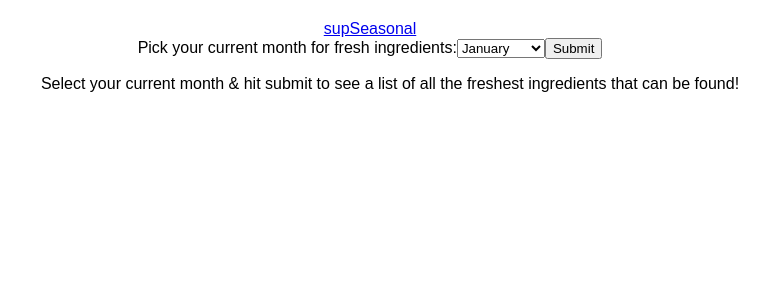
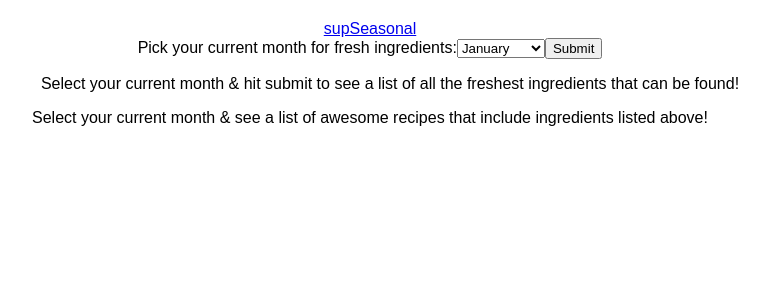
Before and after one commit to reidpd/supSeasonal-IvoRe-React, a React (Create React App) app: page / in a window 1280 px wide. Shown: the top 300 px of the page, without its empty margins (270-1039 px from the left). Built offline with nearby package versions, Linux system fonts and the light colour scheme; what redux-promise-middleware would draw is missing.

Commit message:
added recipe functionality, still needs styling

```diff
--- a/src/components/MonthDropdown.js
+++ b/src/components/MonthDropdown.js
@@ -42,6 +42,7 @@ class MonthDropdown extends React.Component {
     console.log('src/components/MonthDropdown/handleSubmit');
     event.preventDefault();
     this.props.getIngredients(this.props.currentSelectedMonth);
+    this.props.getRecipes(this.props.currentSelectedMonth);
   }
 
   render() {
--- a/src/components/RecipesList.js
+++ b/src/components/RecipesList.js
@@ -1,37 +1,70 @@
-import React from 'react';
+import React, { Component } from 'react';
 import { connect } from 'react-redux';
+import { bindActionCreators } from 'redux';
 import { setMonth, getRecipes } from '../actions';
-// import { bindActionCreators } from 'redux';
 
 // import {ListGroup, ListGroupItem} from 'react-bootstrap';
 
 const _renderRecipes = (recipes) => {
-  console.log(recipes);
-  if (recipes.length === 0) { return (<div>No recipes here!</div>) } else {
-    return recipes.recipes.map((item) => {
-      return <li>{/* recipe info */}</li>
-    });
+  console.log('src/components/RecipesList/_renderRecipes');
+  if (recipes.length === 0) {
+    return 'Select your current month & see a list of awesome recipes that include ingredients listed above!'
+  } else {
+    console.log('src/components/RecipesList/_renderRecipes/length>0');
+    return recipes.map((item) => {
+      return <div>
+        <img src={item.image} />
+        <header>{item.title}</header>
+        <div>{item.servings}</div>
+        <div>{item.readyInMinutes}</div>
+        <div>
+          <ul>
+            {_renderRecipeExtendedIngredients(item.extendedIngredients)}
+          </ul>
+        </div>
+        <div>
+          {item.instructions}
+        </div>
+      </div>
+    })
   }
 }
 
+const _renderRecipeExtendedIngredients = (ingredients) => {
+  return ingredients.map((ingr) => {
+    return <div>
+      <img src={ingr.image} />
+      <p>{ingr.name}</p>
+      <p>{ingr.originalString}</p>
+    </div>
+  })
+}
+
 const mapStateToProps = (state, ownProps) => {
+  console.log('src/components/recipesList/mapStateToProps');
   console.log(state.recipes);
   return {
-    recipes: state.recipes
+    recipes: state.recipes,
+    currentSelectedMonth: state.currentSelectedMonth
   }
 }
 
-const RecipesList =  (recipes) => {
-  return (
-    <ul>
-      {_renderRecipes(recipes)}
-    </ul>
-  )
+const mapDispatchToProps = (dispatch) => {
+  console.log('src/components/recipesList/mapDispatchToProps');
+  return bindActionCreators({ getRecipes }, dispatch);
 }
 
-  // const mapDispatchToProps = (dispatch) => {
-  //   return bindActionCreators({ /* actions from line 4 */ }, dispatch);
-  // }
+class RecipesList extends Component {
+  render() {
+    console.log('src/components/RecipesList/render()');
+    return (
+      <div>
+        {_renderRecipes(this.props.recipes)}
+      </div>
+    )
+  }
+}
+
 
   // const singleIngredient = props.ingredient.map((ingredient) => {}
 
@@ -44,4 +77,4 @@ const RecipesList =  (recipes) => {
   //
   // )
 
-export default connect(mapStateToProps)(RecipesList);
+export default connect(mapStateToProps, mapDispatchToProps)(RecipesList);
--- a/src/reducers/recipesReducer.js
+++ b/src/reducers/recipesReducer.js
@@ -3,7 +3,7 @@ import initialState from './initialState';
 const recipes = (state = initialState.recipes, action) => {
   console.log('src/reducers/recipesReducer/const_recipesReducer()');
   switch(action.type) {
-    case 'GET_RECIPES':
+    case 'GET_RECIPES_FULFILLED':
       console.log('src/reducers/recipesReducer/const_recipesReducer()/GET_RECIPES');
       return action.payload;
     default:
```
Also changed, not shown: src/components/IngredientsList.js (+3 -8 lines).
